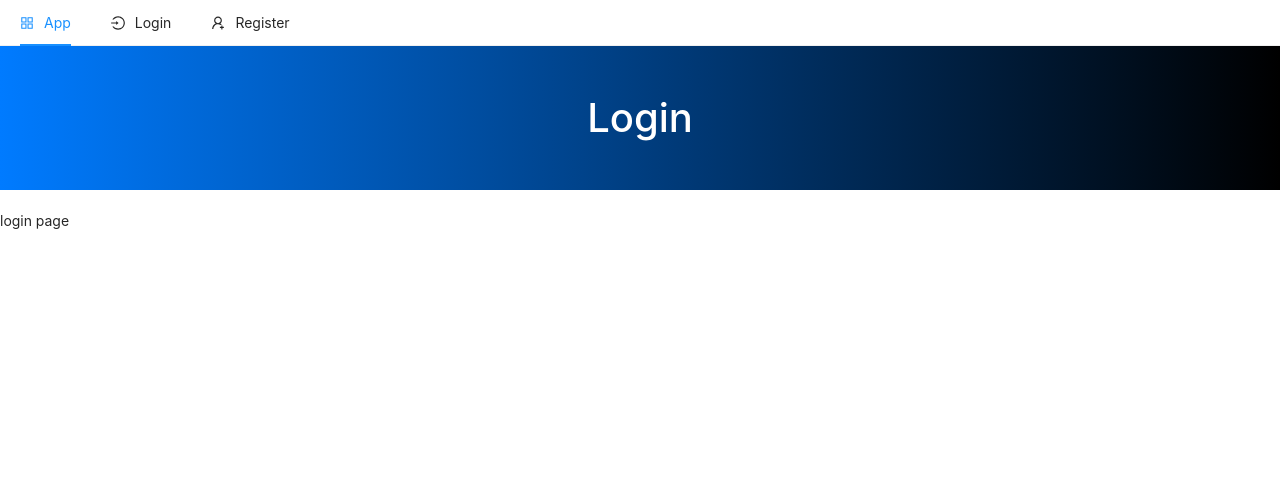
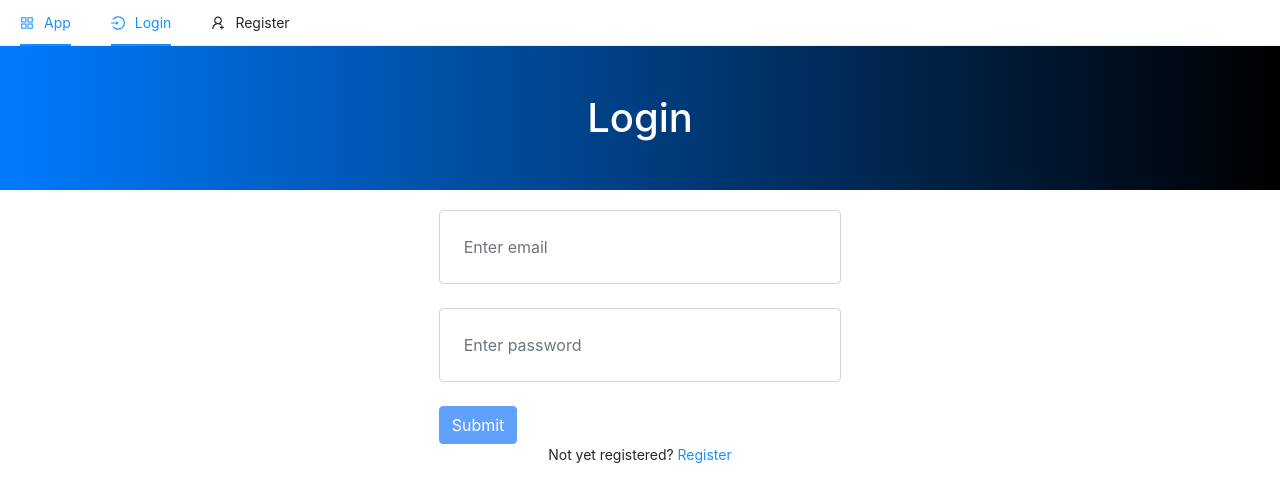
Before and after one commit to juliofelipe/edemy, a Next.js app in the folder client/: page /login in a window 1280 px wide. Shown: the top 502 px of the page. Built offline with nearby package versions, Linux system fonts and the light colour scheme.

Commit message:
chore: add json web token

```diff
--- a/client/components/TopNav.jsx
+++ b/client/components/TopNav.jsx
@@ -1,3 +1,4 @@
+import { useState, useEffect } from "react";
 import { Menu } from "antd";
 import Link from "next/link";
 import  {
@@ -9,21 +10,33 @@
 const { Item } = Menu;
 
 const TopNav = () => {
+    const [current, setCurrent] = useState("");
+
+    useEffect(() => {
+        process.browser && setCurrent(window.location.pathname)
+    },[process.browser && window.location.pathname])
+
     return (
-        <Menu mode="horizontal">
-            <Item icon={<AppstoreOutlined/>}>
+        <Menu mode="horizontal" selectedKeys={[current]}>
+            <Item
+                key="/"
+                onClick={(e) => setCurrent(e.key)}
+                icon={<AppstoreOutlined/>}
+            >
                 <Link href="/">
                     <a>App</a>
                 </Link>
             </Item>
 
-            <Item icon={<LoginOutlined/>}>
+            <Item key="/login" icon={<LoginOutlined/>}
+                onClick={(e) => setCurrent(e.key)}>
                 <Link href="/login">
                     <a>Login</a>
                 </Link>
             </Item>
 
-            <Item icon={<UserAddOutlined/>}>
+            <Item key="/register" icon={<UserAddOutlined/>}
+                onClick={(e) => setCurrent(e.key)}>
                 <Link href="/register">
                     <a>Register</a>
                 </Link>
--- a/client/pages/login.jsx
+++ b/client/pages/login.jsx
@@ -1,8 +1,72 @@
+import  { useState } from 'react';
+import axios from "axios";
+import {toast} from "react-toastify";
+import { SyncOutlined } from '@ant-design/icons';
+import Link from "next/link";
+
 const Login = () => {
+    const [email, setEmail] = useState("");
+    const [password, setPassword] = useState("");
+    const [loading, setLoading] = useState(false);
+
+    const handleSubmit = async (e) => {
+        e.preventDefault();
+
+        try {
+            setLoading(true);
+            const { data } = await axios.post(`/api/login`, {
+            email,
+            password,
+        });
+
+        console.log("LOGIN RESPONSE", data);
+        //setLoading(false);
+        } catch (err) {
+            toast.error(err.response.data)
+            setLoading(false);
+        }
+    };
+
     return (
         <>
             <h1 className="jumbotron p-5 text-center bg-primary square">Login</h1>
-            <p>login page</p>
+
+            <div className="container col-md-4 offset-md-4 pb-5">
+                <form onSubmit={handleSubmit}>
+                    <input
+                        type="email"
+                        className="form-control mb-4 p-4"
+                        value={email}
+                        onChange={(e) => setEmail(e.target.value)}
+                        placeholder="Enter email"
+                        required
+                    />
+
+                    <input
+                        type="password"
+                        className="form-control mb-4 p-4"
+                        value={password}
+                        onChange={(e) => setPassword(e.target.value)}
+                        placeholder="Enter password"
+                        required
+                    />
+
+                    <button
+                        type="submit"
+                        className="btn btn-block btn-primary"
+                        disabled={!email || !password || loading}
+                        >
+                            {loading ? <SyncOutlined spin /> : "Submit"}
+                        </button>
+                </form>
+
+                <p className="text-center P-3">
+                    Not yet registered?{" "}
+                    <Link href="/register">
+                        <a>Register</a>
+                    </Link>
+                </p>
+            </div>
         </>
     )
 }
```
Also changed, not shown: client/pages/register.jsx (+7 -0 lines), 1 other file (tests, documents, lock files or other folders).
